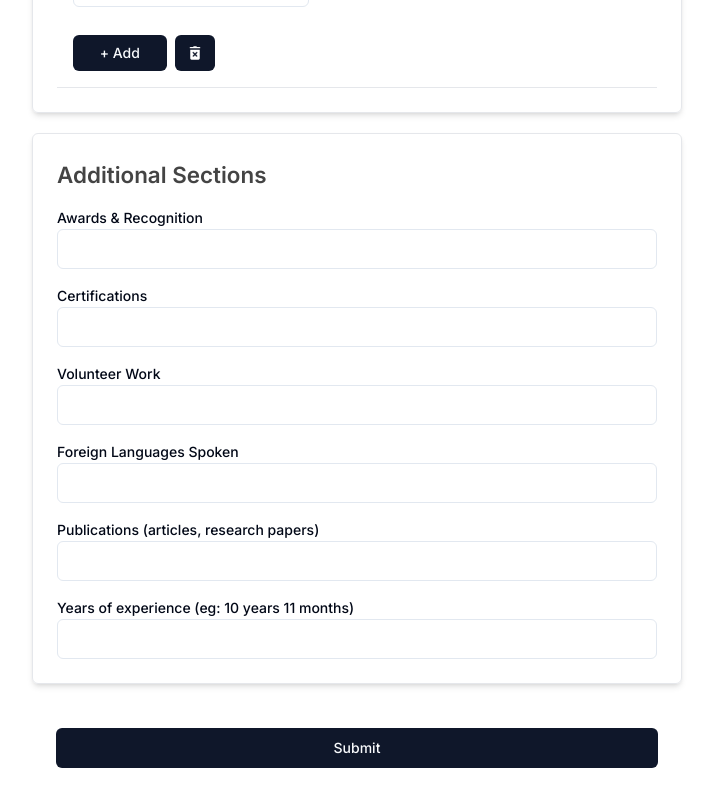
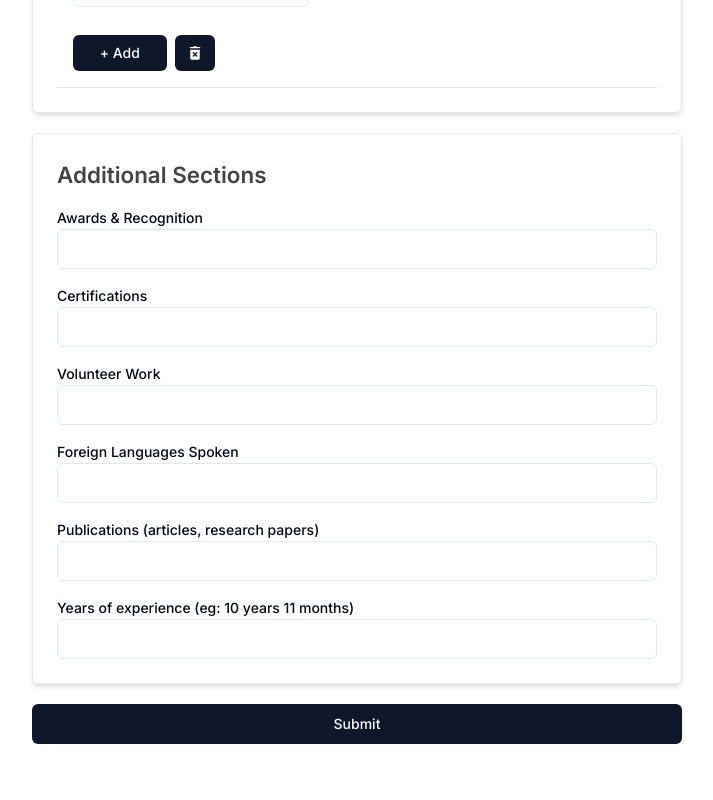
Before and after one commit to Gokulsidd/resume-generator, a Next.js app: page / in a window 1280 px wide. Shown: the part 3491-4291 px from the top of the page, without its empty margins (283-996 px from the left). After the commit the page ends 4243 px from the top, so only its background shows below. Built offline with nearby package versions, Linux system fonts and the light colour scheme.

Commit message:
fixed alignment issue

```diff
--- a/components/form/form.js
+++ b/components/form/form.js
@@ -954,7 +954,7 @@ const SurveyForm = () => {
               />
             </div>
           </div>
-          <div className="p-6 flex flex-col gap-x-1 md:flex-row gap-y-2 w-full">
+          <div className="w-full gap-y-2 px-6 md:px-0">
             <Button type="submit" className="w-full">
               Submit
             </Button>
```
